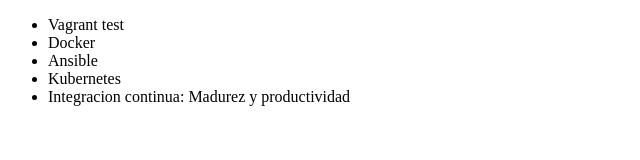
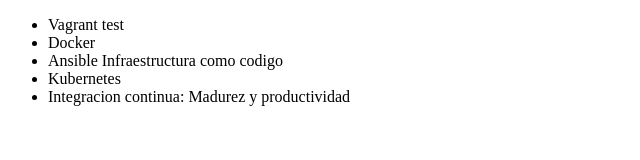
Before and after one commit to ism1100001/Git-Curso-OracleOne-AluraLatam, a plain HTML site: page index.html in a window 1280 px wide. Shown: the whole page, without its empty margins (0-640 px from the left). Drawn offline with Linux system fonts and the light colour scheme.

Commit message:
cambiando el nombre de curso ansible

```diff
--- a/index.html
+++ b/index.html
@@ -8,7 +8,7 @@
      <ul>
          <li> Vagrant test</li>
          <li> Docker </li>
-         <li> Ansible </li>
+         <li> Ansible Infraestructura como codigo</li>
          <li> Kubernetes </li>
          <li> Integracion continua: Madurez y productividad </li>
      </ul>
```
